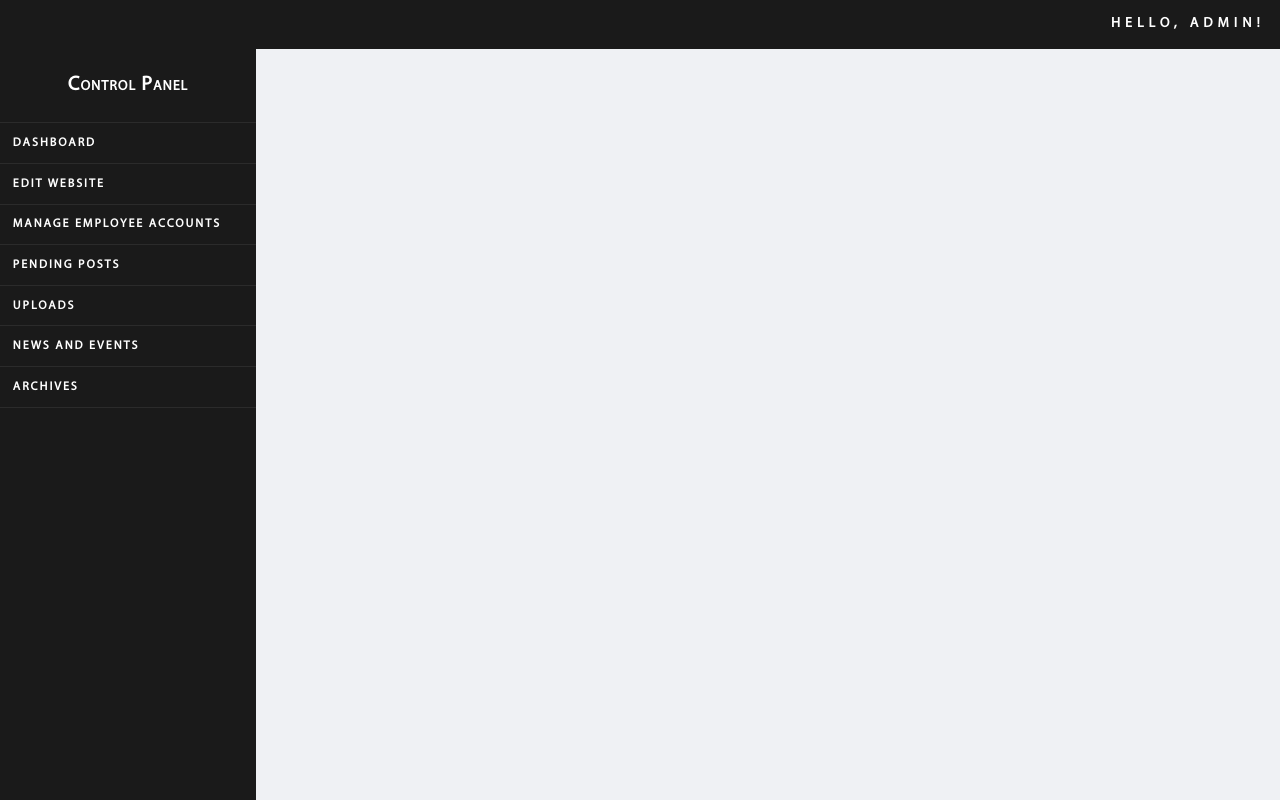
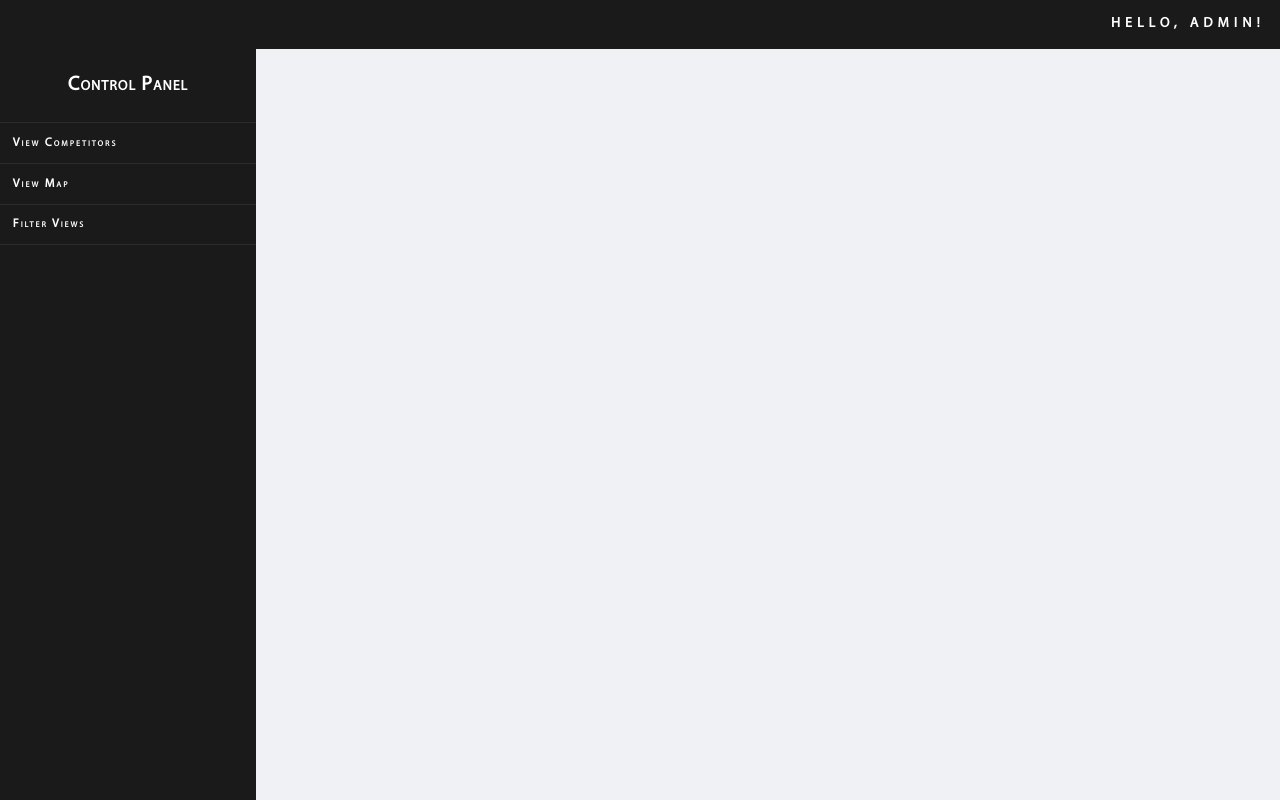
Before and after one commit to Trickster0101/competitors, a PHP site: page / in a window 1280 px wide. Run offline with PHP 8.4, Linux system fonts and the light colour scheme.

Commit message:
Admin index changed

```diff
--- a/index.php
+++ b/index.php
@@ -25,13 +25,9 @@
 	    </div>
 
 			<ul class="topnav">
-				<li><a href="#" class="borderTop">DASHBOARD</a></li>
-				<li><a href="#">EDIT WEBSITE</a></li>
-      	<li><a href="#">MANAGE EMPLOYEE ACCOUNTS</a></li>
-	      <li><a href="#">PENDING POSTS</a></li>
-	      <li><a href="#">UPLOADS</a></li>
-	      <li><a href="#">NEWS AND EVENTS</a></li>
-				<li><a href="#">ARCHIVES</a></li>
+				<li><a href="#" class="borderTop">View Competitors</a></li>
+				<li><a href="#">View Map</a></li>
+      	<li><a href="#">Filter Views</a></li>
 			</ul>
     </nav>
 
```
